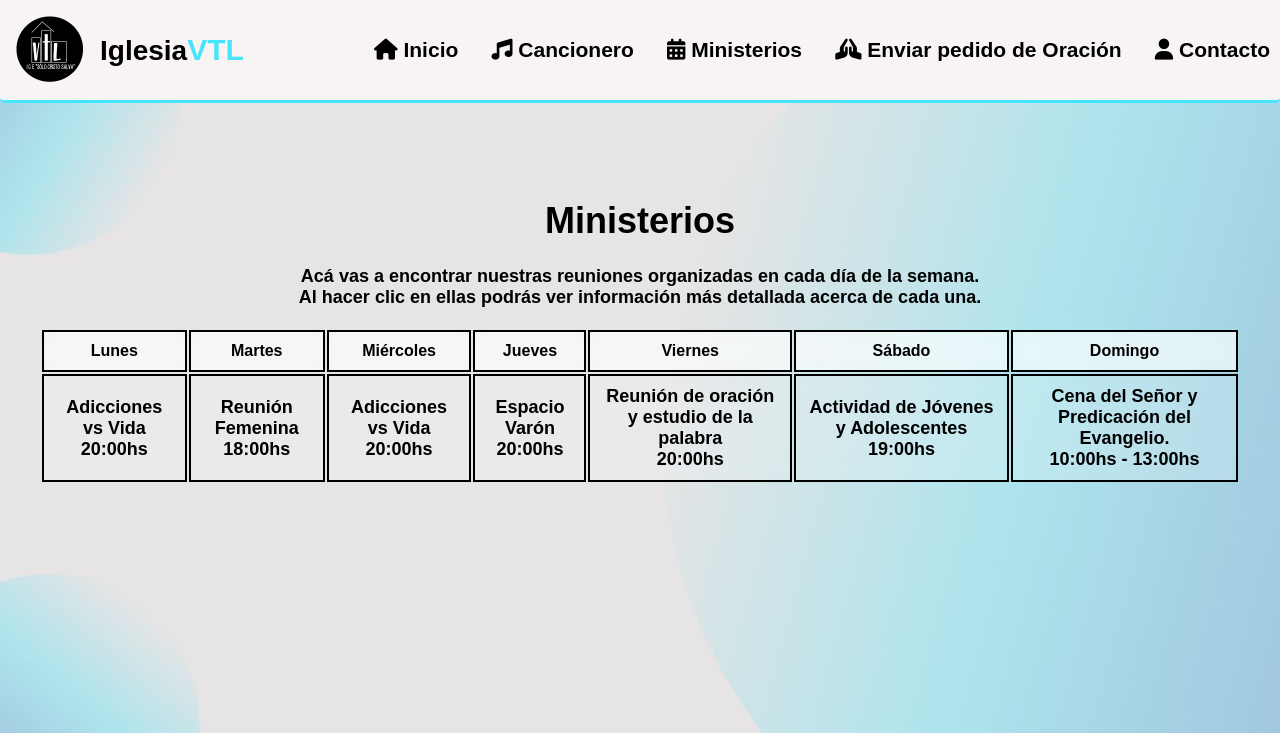
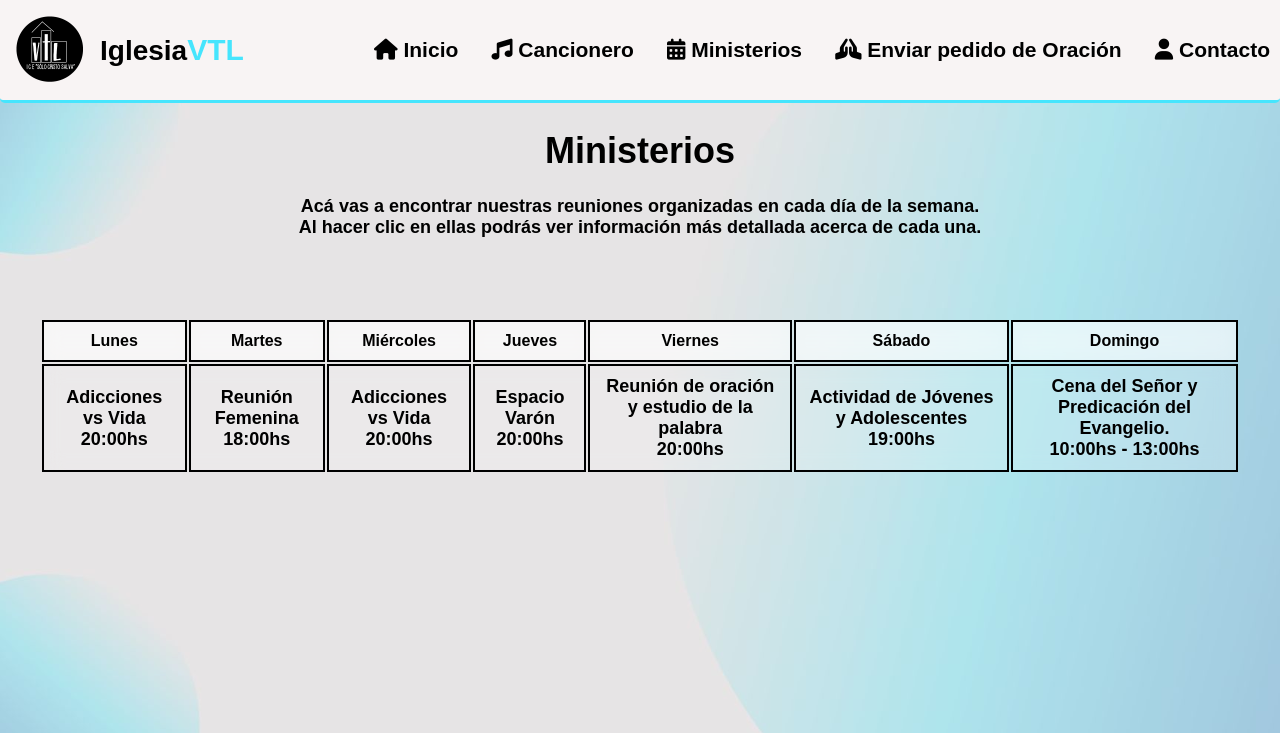
Before and after one commit to EzeeRL/Pagina-Iglesia, a React (Vite) app in the folder Pagina Iglesia/: page /Ministerios in a window 1280 px wide. Shown: the top 733 px of the page. Built offline with nearby package versions, Linux system fonts and the light colour scheme; a web font is replaced by a local one.

Commit message:
Actualizacion css ministerios y footer en pedidos de oracion

```diff
--- a/Pagina Iglesia/src/components/home.css
+++ b/Pagina Iglesia/src/components/home.css
@@ -169,7 +169,7 @@
 }
 
 .texto-noticias {
-	font-size: 18px;
+	font-size: 20px;
 	text-align: center;
 }
 
--- a/Pagina Iglesia/src/components/home.jsx
+++ b/Pagina Iglesia/src/components/home.jsx
@@ -124,11 +124,11 @@ function Home() {
             </div>
             <div className="slick-slide">
               <img
-                src="placas-slider/placa-domingos.jpeg"
+                src="placas-slider/placa-domingo.jpeg"
                 alt=""
                 className="img-slider"
                 onClick={() =>
-                  handleFullscreenImage("placas-slider/placa-domingos.jpeg")
+                  handleFullscreenImage("placas-slider/placa-domingo.jpeg")
                 }
               />
             </div>
@@ -169,7 +169,7 @@ function Home() {
         className="article-container"
         >
           <div className="container-img">
-            <img src="noticias/noticia-1.png" alt="" className='img-noticias' onClick={() => handleFullscreenImage("noticias/noticia-1.png")}/>
+            <img src="noticias/placa-campa.png" alt="" className='img-noticias' onClick={() => handleFullscreenImage("noticias/placa-campa.png")}/>
             {/* <video
               src="noticias/noticia-1.mp4"
               className="noticia-video"
--- a/Pagina Iglesia/src/paginas/ministerios.css
+++ b/Pagina Iglesia/src/paginas/ministerios.css
@@ -3,7 +3,7 @@
 	height: 72vh;
     max-width: 1200px;
     margin: 0 auto;
-	margin-top: 200px;
+	margin-top: 130px;
 }
 
 .container-info-ministerios {
@@ -35,6 +35,7 @@
 }
 
 .table-container {
+	margin-top: 80px;
     overflow-x: auto;
 }
 
--- a/Pagina Iglesia/src/paginas/oracion.jsx
+++ b/Pagina Iglesia/src/paginas/oracion.jsx
@@ -1,6 +1,9 @@
 import React, { useState } from "react";
 import { useForm, ValidationError } from "@formspree/react";
-import "./oracion.css"; // Asegúrate de tener tus estilos CSS en este archivo
+import "./oracion.css";
+
+import Footer from '../components/footer.jsx';
+
 
 function MotivosDeOracion() {
   const [state, handleSubmit] = useForm("xkndvqaa");
@@ -88,6 +91,8 @@ function MotivosDeOracion() {
           </ul>
         </div> */}
       </main>
+
+      <Footer></Footer>
     </>
   );
 }
```
Also changed, not shown: Pagina Iglesia/public/noticias/placa-campa.png (renamed from Pagina Iglesia/public/noticias/noticia-1.png), Pagina Iglesia/public/placas-slider/placa-domingo.jpeg (renamed from Pagina Iglesia/public/placas-slider/placa-domingos.jpeg).
